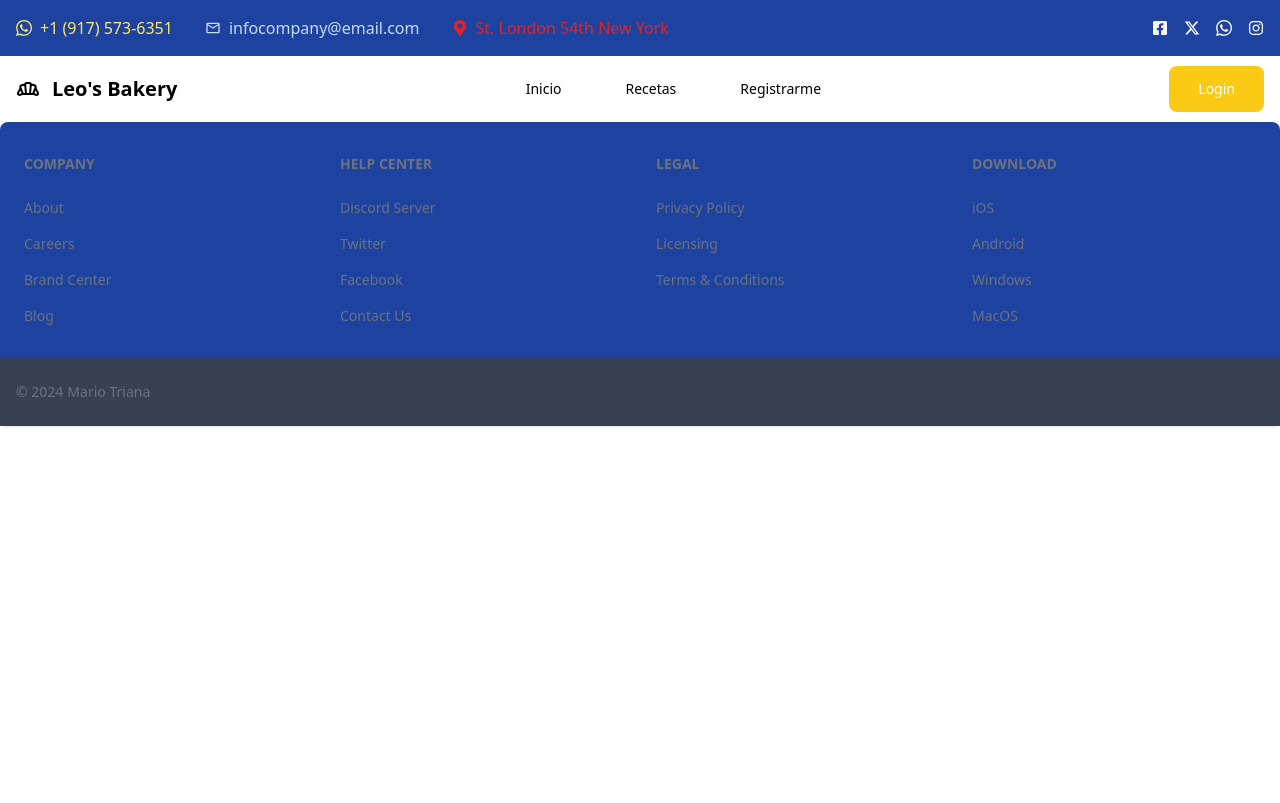
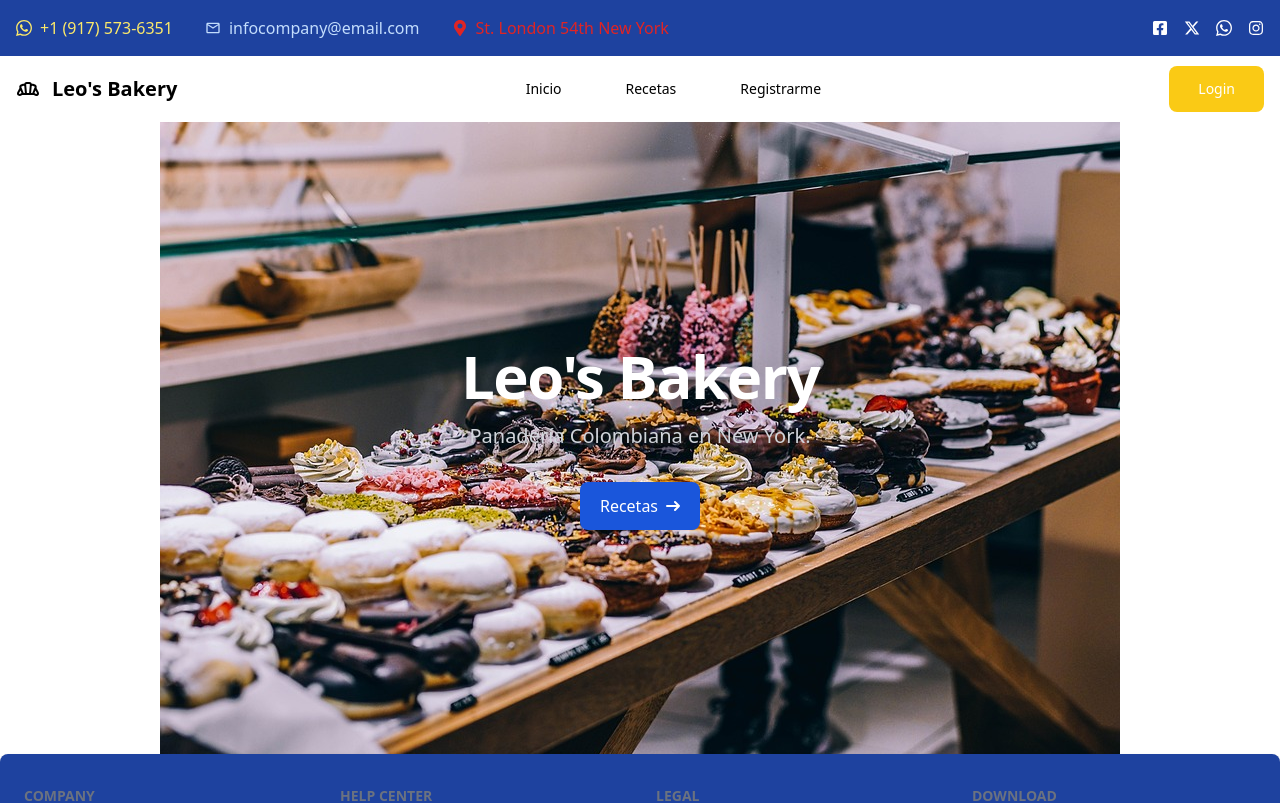
Before and after one commit to MarioPW/Recetario, a React (Vite) app: page / in a window 1280 px wide. Shown: the top 803 px of the page. Built offline with nearby package versions, Linux system fonts and the light colour scheme.

Commit message:
Routes fix

```diff
--- a/src/components/pages/routes/AnimatedRoutes.jsx
+++ b/src/components/pages/routes/AnimatedRoutes.jsx
@@ -13,6 +13,7 @@ export const AnimatedRoutes = () => {
 
     <AnimatePresence>
       <Routes location={location} key={location.pathname}>
+        <Route path='/' element={<Home />} />
         <Route path='/Recetario' element={<Home />} />
         <Route path='/Recetario/recipes' element={<RecipeLayout />} />
         <Route path='/Recetario/register' element={<Register />} />
--- a/src/main.jsx
+++ b/src/main.jsx
@@ -1,11 +1,11 @@
 import React from 'react'
 import ReactDOM from 'react-dom/client'
 import App from './App.jsx'
-import { BrowserRouter } from 'react-router-dom';
+import { HashRouter } from 'react-router-dom';
 import './index.css'
 
 ReactDOM.createRoot(document.getElementById('root')).render(
-  <BrowserRouter>
+  <HashRouter basename='/'>
    <App/>
-  </BrowserRouter>
+  </HashRouter>
 )
--- a/vite.config.js
+++ b/vite.config.js
@@ -4,5 +4,5 @@ import react from '@vitejs/plugin-react'
 // https://vitejs.dev/config/
 export default defineConfig({
   plugins: [react()],
-  base: '/Recetario'
+  base: '/'
 })
```
Also changed, not shown: src/App.jsx (+4 -3 lines).
